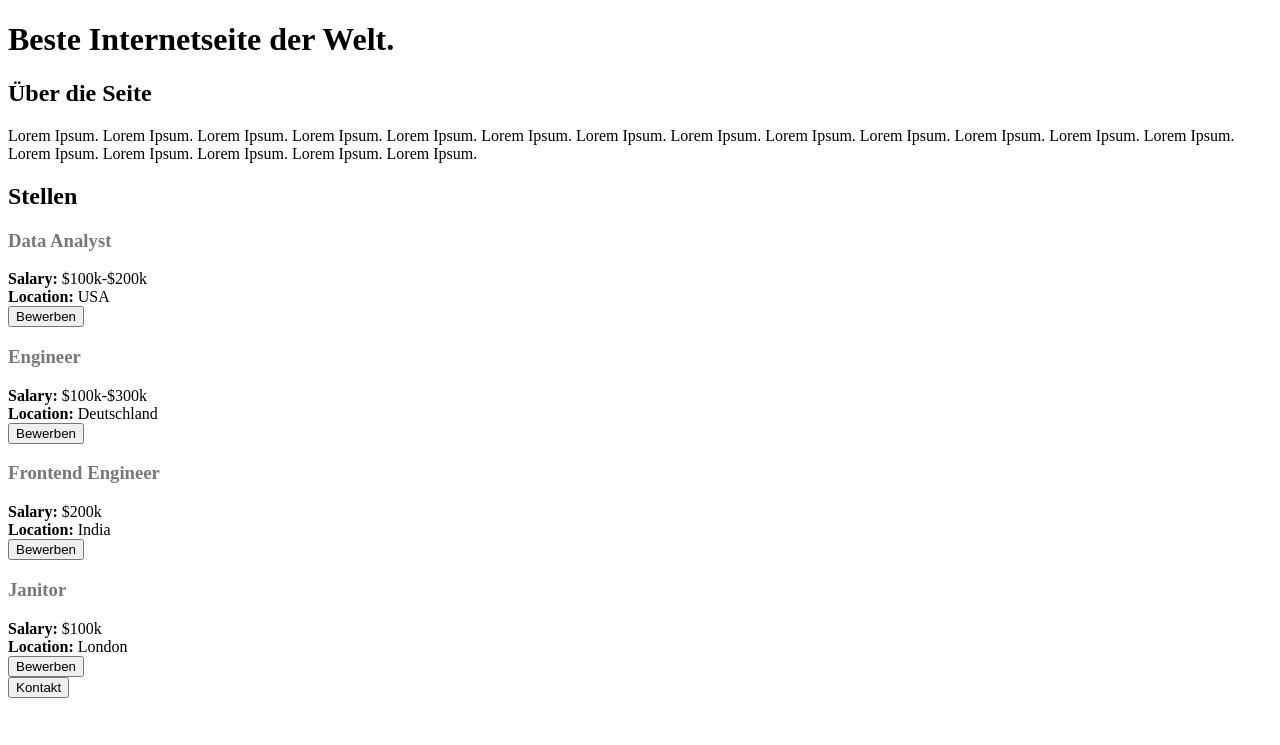
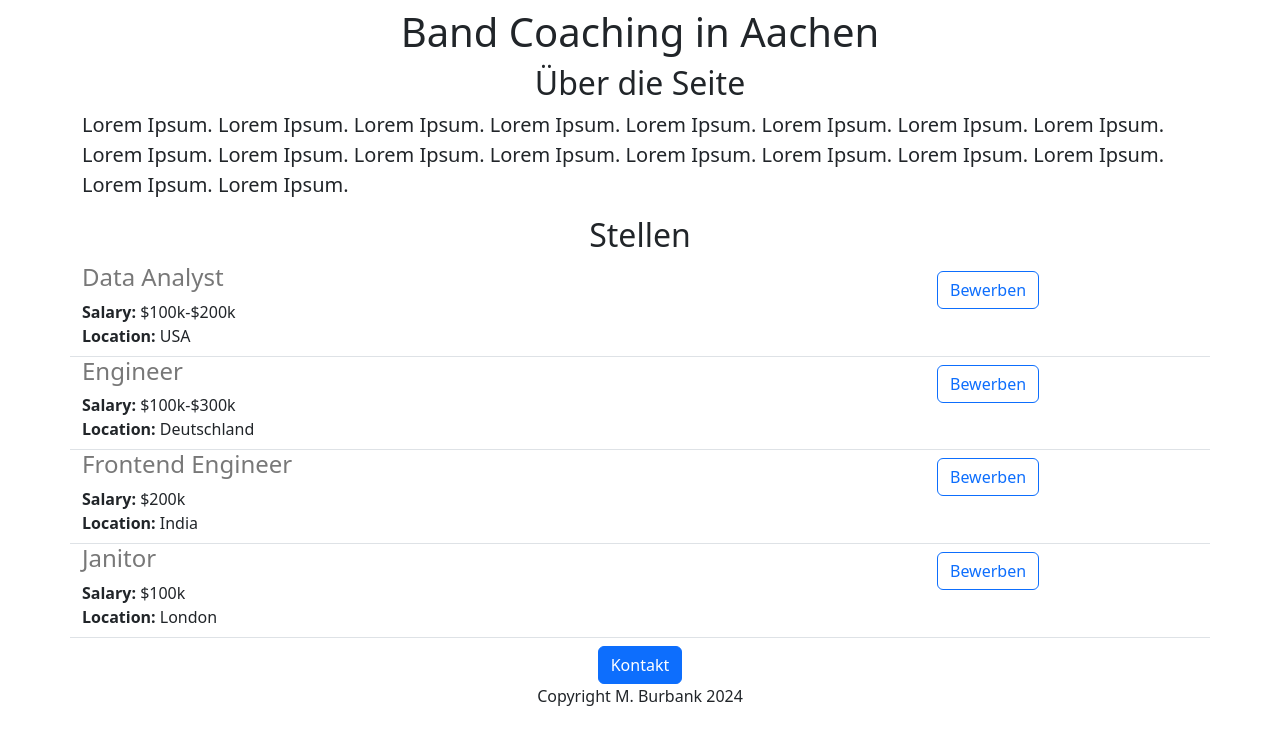
Before and after one commit to mbur1/flask-tutorial-youtube-v2, a Flask app: page / in a window 1280 px wide. Shown: the top 745 px of the page. Run offline with Flask 3, Linux system fonts and the light colour scheme.

Commit message:
Styling aktualisiert

```diff
--- a/templates/home.html
+++ b/templates/home.html
@@ -1,19 +1,27 @@
 <!DOCTYPE html>
 <html>
   <head>
-    <title>Titel meiner Webseite</title>
+    <meta charset="utf-8">
+    <meta name="viewport" content="width=device-width, initial-scale=1">
+    <title>Band Coaching Aachen</title>
+    <link href="https://cdn.jsdelivr.net/npm/bootstrap@5.3.2/dist/css/bootstrap.min.css" rel="stylesheet" integrity="sha384-T3c6CoIi6uLrA9TneNEoa7RxnatzjcDSCmG1MXxSR1GAsXEV/Dwwykc2MPK8M2HN" crossorigin="anonymous">
   </head>
 <body>
-    <h1>Beste Internetseite der Welt.</h1>
-  <h2>Über die Seite</h2>
-  <p>Lorem Ipsum. Lorem Ipsum. Lorem Ipsum. Lorem Ipsum. Lorem Ipsum. Lorem Ipsum.
+  <div class="container">
+    <h1 class="text-center mb-2 mt-2">Band Coaching in Aachen</h1>
+  <h2 class="text-center mb-2 mt-2">Über die Seite</h2>
+  <p class="lead">Lorem Ipsum. Lorem Ipsum. Lorem Ipsum. Lorem Ipsum. Lorem Ipsum. Lorem Ipsum.
   Lorem Ipsum. Lorem Ipsum. Lorem Ipsum. Lorem Ipsum. Lorem Ipsum. Lorem Ipsum.
   Lorem Ipsum. Lorem Ipsum. Lorem Ipsum. Lorem Ipsum. Lorem Ipsum. Lorem Ipsum. </p>
-  <h2>Stellen</h2>
+  <h2 class="text-center mb-2 mt-2">Stellen</h2>
   <div>
     {% for job in jobs %}
       {% include 'jobitem.html' %}
     {% endfor %}
+  </div">
+  <div class="text-center">
+  <button class="btn btn-primary mt-2">Kontakt</button>
+    <p>Copyright M. Burbank 2024</p>
   </div>
-  <button>Kontakt</button>
+    </div>
 </html>
--- a/templates/jobitem.html
+++ b/templates/jobitem.html
@@ -1,6 +1,10 @@
-<div>
-  <h3 style=color:rgb(120,120,120)>{{job['title']}}</h3>
-  <div><b>Salary: </b>{{job['salary']}}</div>
-  <div><b>Location: </b>{{job['location']}}</div>
-  <button type="button">Bewerben</button>
+<div class="border-bottom row" style="margin-botton:16px; padding-bottom:8px;">
+    <div class="col-9">
+      <h4 style="color:rgb(120,120,120); margin-botton:4px;">{{job['title']}}</h3>
+      <div><b>Salary: </b>{{job['salary']}}</div>
+      <div><b>Location: </b>{{job['location']}}</div>
+    </div>
+    <div class="col-2">
+      <button type="button" class="btn btn-outline-primary mt-2">Bewerben</button>
+    </div>
 </div>
```
